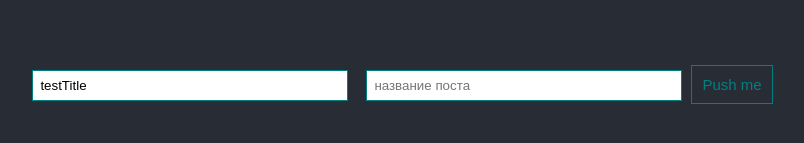
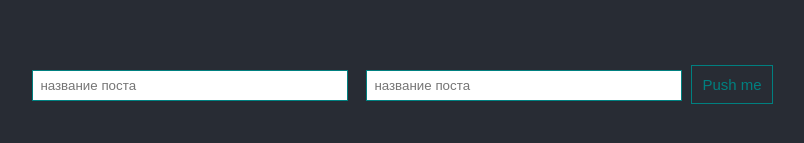
Before and after one commit to Anysound/react-practices, a React (Create React App) app: page / in a window 1280 px wide. Shown: the part 315-458 px from the top of the page, without its empty margins (242-1046 px from the left). Built offline with nearby package versions, Linux system fonts and the light colour scheme.

Commit message:
useRef usage

```diff
--- a/src/App.js
+++ b/src/App.js
@@ -4,11 +4,11 @@ import { MyBtn } from "./UI/btn/MyBtn";
 import { MyInput } from "./UI/input/MyInput";
 
 function App() {
-  const [title, setTitle] = useState("testTitle");
-  const bodyInputRef = useRef()
+  const [title, setTitle] = useState("");
+  const bodyInputRef = useRef(); // получаем ссылку для
   const addNewPost = (e) => {
     e.preventDefault();
-    console.log(bodyInputRef.current);
+    console.log(bodyInputRef.current.value);
   };
 
   return (
```
